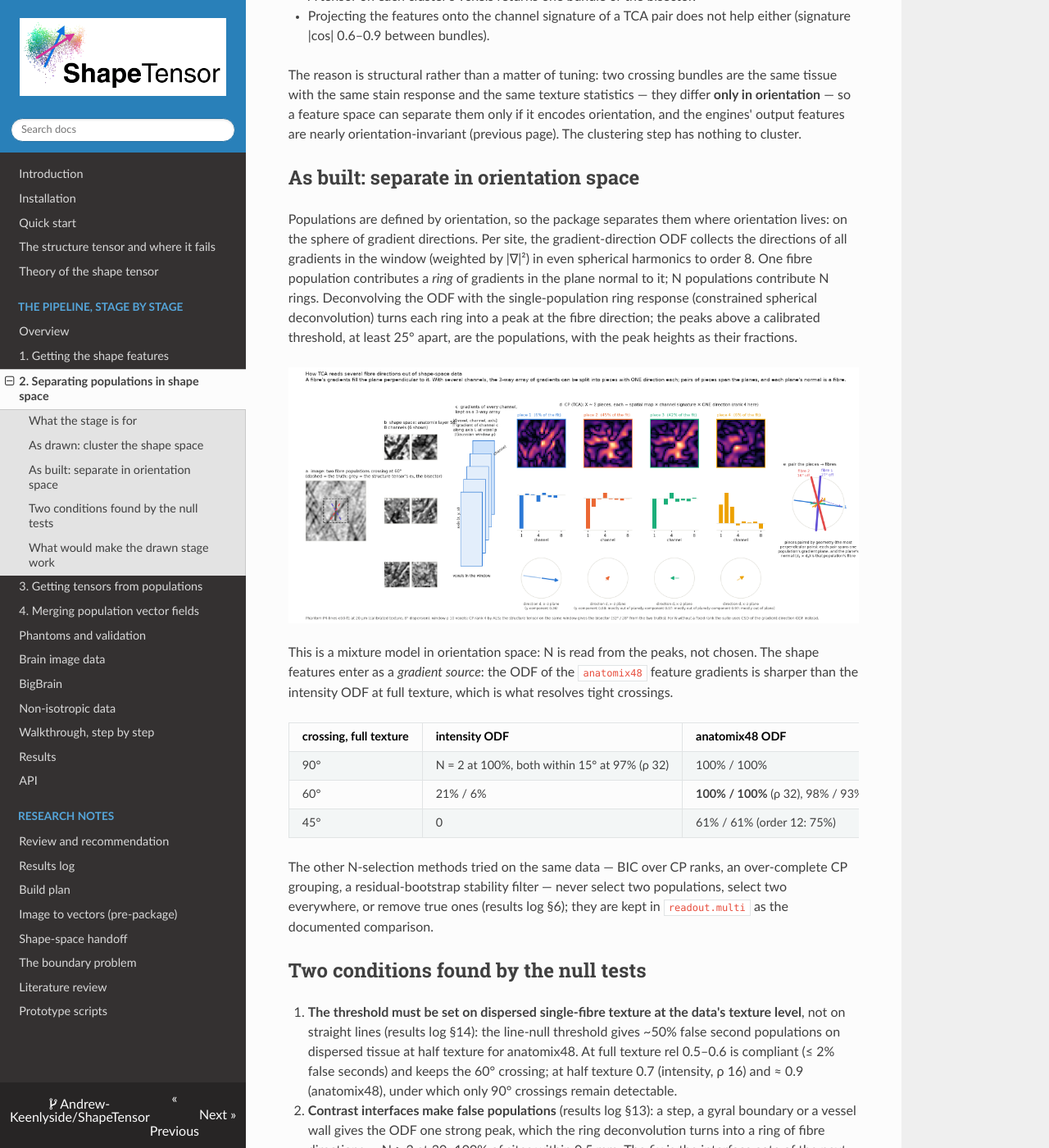
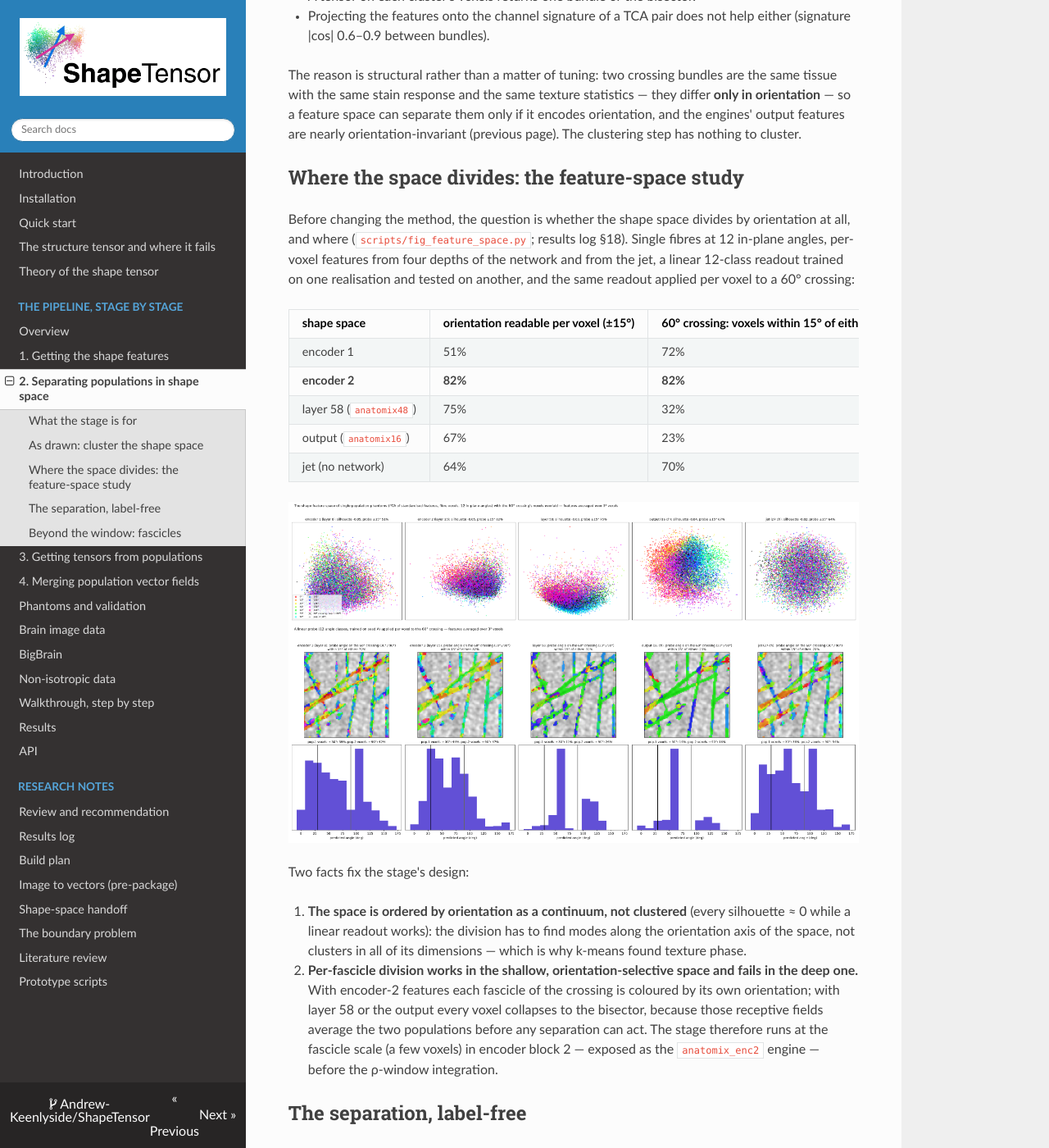
Before and after one commit to Andrew-Keenlyside/ShapeTensor, an MkDocs documentation site: the page built from docs/pipeline/separating.md, in a window 1280 px wide and 1400 px high, scrolled down 838 px. Shown: the whole window at 82% size. Built offline with MkDocs 1.6.1, drawn with Linux system fonts in a browser that asks for light colours; nearby versions of some CDN libraries; some of the changed text lies outside the part shown.

Commit message:
Feature-space study: where the shape space divides by orientation (results log §18); the separating page reframed around it

```diff
--- a/docs/TCA_FIELD_RESULTS.md
+++ b/docs/TCA_FIELD_RESULTS.md
@@ -513,3 +513,37 @@ fields (the BigBrain one partly section striping), so these are consistency numb
 statement is the phantoms' (§16). Isotropic reference numbers for the record: excised vs plain 1.4 / 2.4° (BigBrain
 ρ 10 / 16; 12° in the top boundary decile — the CSF and grey-matter steps are strong in a cell stain), 0.9° (HiP-CT);
 the anatomix48 shape tensor 25–29° (BigBrain) and 42° (HiP-CT) from the structure tensor.
+
+## 18. The shape feature space by orientation (`scripts/fig_feature_space.py`; `results/feature_space.json`; CPU)
+
+Single-population phantoms with straight fibres at 12 in-plane angles (two texture realisations), the 45 / 60 / 90°
+crossings; per-voxel features averaged over 3³ voxels from four depths of the network and from the jet; per layer
+a PCA embedding coloured by angle, the channel tuning, the silhouette over the 12 angle classes, a linear 12-class
+probe trained on seed A and tested on seed B (scored within ±15°; chance 25%), and the probe applied per voxel to
+the crossings.
+
+| shape space | probe ±15° | silhouette | tuning depth (median; channels > 0.3) | 60° crossing: within 15° of either truth | pop-1 voxels → 30° / pop-2 → 90° | 90° crossing: either / pop-1 / pop-2 |
+|---|---|---|---|---|---|---|
+| encoder 1 (layer 8, 16 ch) | 51% | −0.05 | 0.33; 10 / 16 | 72% | 39 / 42% | 55% / 37 / 28% |
+| **encoder 2 (layer 15, 32 ch)** | **82%** | −0.06 | **0.80; 29 / 32** | **82%** | **44 / 47%** | 74% / 47 / 62% |
+| layer 58 (48 ch) | 75% | −0.03 | 0.56; 38 / 48 | 32% | 11 / 26% | 59% / 29 / 40% |
+| output (16 ch) | 67% | −0.04 | 0.35; 11 / 16 | 23% | 14 / 16% | 48% / 13 / 55% |
+| jet (27 ch, no network) | 64% | −0.02 | 0.09; 0 / 27 | 70% | 38 / 54% | 75% / 52 / 57% |
+
+- **The space is organised by orientation as a continuum, not as clusters.** The deep layers' first two
+  principal components run through the angles in order (a hue gradient across the cloud), and a linear readout of
+  the angle works in every layer (64–82%); but every silhouette is ≈ 0 — there are no gaps between orientations.
+  Dividing the shape space therefore means finding *modes along its orientation axis*, not clusters in C
+  dimensions; k-means in the full space found texture phase (§7) for this reason.
+- **The division works per fascicle in the shallow, orientation-selective spaces and fails in the deep ones.** On
+  the 60° crossing the encoder-2 probe colours each fascicle by its own orientation (two peaks at ~30° and ~75–90°;
+  82% of voxels within 15° of a truth; 44% / 47% of each population's voxels assigned to it within ±15°), and the
+  jet does nearly as well (70%); layer 58 and the output assign nearly every voxel to ~60°, the bisector — their
+  receptive fields average the two populations before anything can separate them.
+- So the separation stage has to run at the **fascicle scale** (a few voxels) in **encoder block 2** (or the
+  jet), before the ρ-window integration; the deep features are the wrong space for it, independently of the
+  method. This fixes the layer and the scale of the stage, and leaves its method — label-free mode / signature
+  finding — as the open piece (`readout.populations`, `scripts/bench/separate_shape_space.py`).
+
+![embedding](../img/feature_space_embedding.png)
+![crossing](../img/feature_space_crossing.png)
--- a/docs/pipeline/separating.md
+++ b/docs/pipeline/separating.md
@@ -27,42 +27,47 @@ stain response and the same texture statistics — they differ **only in orienta
 separate them only if it encodes orientation, and the engines' output features are nearly orientation-invariant
 (previous page). The clustering step has nothing to cluster.
 
-## As built: separate in orientation space
+## Where the space divides: the feature-space study
 
-Populations are defined by orientation, so the package separates them where orientation lives: on the sphere of
-gradient directions. Per site, the gradient-direction ODF collects the directions of all gradients in the window
-(weighted by |∇|²) in even spherical harmonics to order 8. One fibre population contributes a *ring* of gradients
-in the plane normal to it; N populations contribute N rings. Deconvolving the ODF with the single-population ring
-response (constrained spherical deconvolution) turns each ring into a peak at the fibre direction; the peaks
-above a calibrated threshold, at least 25° apart, are the populations, with the peak heights as their fractions.
+Before changing the method, the question is whether the shape space divides by orientation at all, and where
+(`scripts/fig_feature_space.py`; results log §18). Single fibres at 12 in-plane angles, per-voxel features from
+four depths of the network and from the jet, a linear 12-class readout trained on one realisation and tested on
+another, and the same readout applied per voxel to a 60° crossing:
 
-![from image to several directions](../img/tca_multi_explainer.png)
+| shape space | orientation readable per voxel (±15°) | 60° crossing: voxels within 15° of either truth | each population's voxels assigned to it |
+|---|---|---|---|
+| encoder 1 | 51% | 72% | 39 / 42% |
+| **encoder 2** | **82%** | **82%** | **44 / 47%** |
+| layer 58 (`anatomix48`) | 75% | 32% | 11 / 26% |
+| output (`anatomix16`) | 67% | 23% | 14 / 16% |
+| jet (no network) | 64% | 70% | 38 / 54% |
 
-This is a mixture model in orientation space: N is read from the peaks, not chosen. The shape features enter as a
-*gradient source*: the ODF of the `anatomix48` feature gradients is sharper than the intensity ODF at full texture,
-which is what resolves tight crossings.
+![the shape space by orientation](../img/feature_space_embedding.png)
+![the readout per voxel on the crossing](../img/feature_space_crossing.png)
 
-| crossing, full texture | intensity ODF | anatomix48 ODF |
-|---|---|---|
-| 90° | N = 2 at 100%, both within 15° at 97% (ρ 32) | 100% / 100% |
-| 60° | 21% / 6% | **100% / 100%** (ρ 32), 98% / 93% (ρ 16) |
-| 45° | 0 | 61% / 61% (order 12: 75%) |
+Two facts fix the stage's design:
 
-The other N-selection methods tried on the same data — BIC over CP ranks, an over-complete CP grouping, a
-residual-bootstrap stability filter — never select two populations, select two everywhere, or remove true ones
-(results log §6); they are kept in `readout.multi` as the documented comparison.
+1. **The space is ordered by orientation as a continuum, not clustered** (every silhouette ≈ 0 while a linear
+   readout works): the division has to find modes along the orientation axis of the space, not clusters in all of
+   its dimensions — which is why k-means found texture phase.
+2. **Per-fascicle division works in the shallow, orientation-selective space and fails in the deep one.** With
+   encoder-2 features each fascicle of the crossing is coloured by its own orientation; with layer 58 or the output
+   every voxel collapses to the bisector, because those receptive fields average the two populations before any
+   separation can act. The stage therefore runs at the fascicle scale (a few voxels) in encoder block 2 — exposed
+   as the `anatomix_enc2` engine — before the ρ-window integration.
 
-## Two conditions found by the null tests
+## The separation, label-free
 
-1. **The threshold must be set on dispersed single-fibre texture at the data's texture level**, not on straight
-   lines (results log §14): the line-null threshold gives ~50% false second populations on dispersed tissue at half
-   texture for anatomix48. At full texture rel 0.5–0.6 is compliant (≤ 2% false seconds) and keeps the 60° crossing;
-   at half texture 0.7 (intensity, ρ 16) and ≈ 0.9 (anatomix48), under which only 90° crossings remain detectable.
-2. **Contrast interfaces make false populations** (results log §13): a step, a gyral boundary or a vessel wall gives
-   the ODF one strong peak, which the ring deconvolution turns into a ring of fibre directions — N ≥ 2 at 30–100% of
-   sites within 0.5 mm. The fix is the interface gate of the next stage, not a smaller threshold.
+With the layer and the scale fixed, the method is a label-free decomposition of each window's voxel cloud in the
+shape space (`readout.populations`): the principal *signatures* of the voxels' channel-energy patterns are the
+populations present; each voxel's membership of a population is its projection on that signature; N is the number
+of signatures whose eigenvalue exceeds a null threshold calibrated on single-population windows; and the stage's
+output is one membership map per population. No k-means, no labels. The TCA decomposition of the channel-resolved
+tensor is the same idea phrased on gradients (its pieces carry channel signatures), and is kept as the second
+form. `scripts/bench/separate_shape_space.py` scores both against the truth-split ceiling on the crossings, in the
+encoder-2 and the layer-58 spaces.
 
-## What would make the drawn stage work
+## Beyond the window: fascicles
 
 Separation per voxel is possible in principle: encoder block 2 of the network is orientation-selective, and a
 linear head on it reads a voxel's orientation at ±15–20° (73% within ±15° on held-out phantoms) — enough to split a
```
Also changed, not shown: docs/img/feature_space_crossing.png (added), docs/img/feature_space_embedding.png (added), docs/img/feature_space_tuning.png (added), 1 other file.
